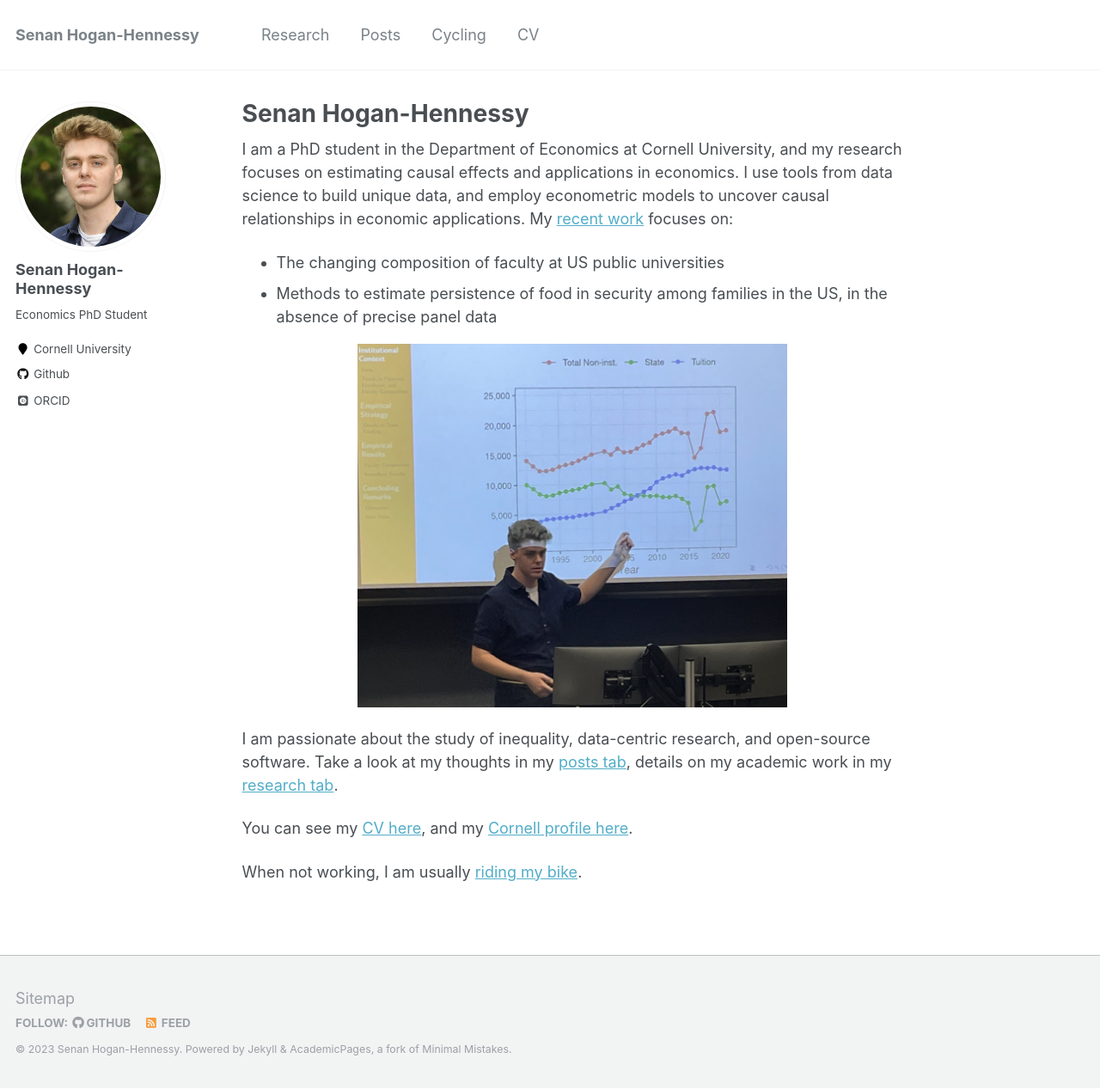
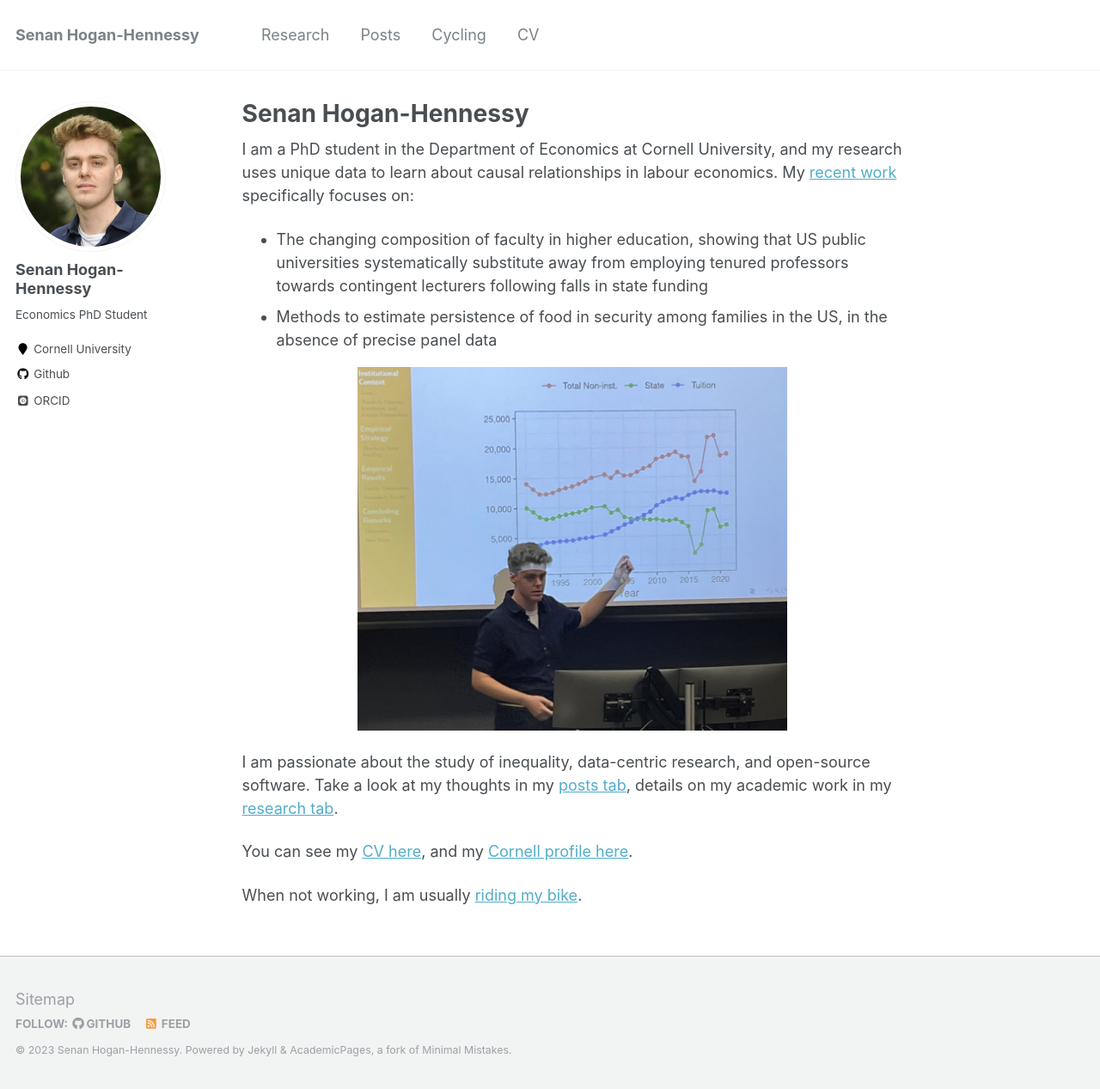
Before and after one commit to shoganhennessy/shoganhennessy.github.io, a Jekyll site: the page built from _pages/about.md, in a window 1280 px wide and 1267 px high. Shown: the whole window at 86% size. Built offline with Jekyll 4.4.1, drawn with Linux system fonts in a browser that asks for light colours; some web fonts are replaced.

Commit message:
adjust desc wording.

```diff
--- a/_pages/about.md
+++ b/_pages/about.md
@@ -8,11 +8,10 @@ redirect_from:
   - /about.html
 ---
 
-I am a PhD student in the Department of Economics at Cornell University, and my research focuses on estimating causal effects and applications in economics.
-I use tools from data science to build unique data, and employ econometric models to uncover causal relationships in economic applications.
-My [recent work](https://shoganhennessy.github.io/research/) focuses on:
+I am a PhD student in the Department of Economics at Cornell University, and my research uses unique data to learn about causal relationships in labour economics.
+My [recent work](https://shoganhennessy.github.io/research/) specifically focuses on:
 
-- The changing composition of faculty at US public universities
+- The changing composition of faculty in higher education, showing that US public universities systematically substitute away from employing tenured professors towards contingent lecturers following falls in state funding
 - Methods to estimate persistence of food in security among families in the US, in the absence of precise panel data
 
 <p style="text-align:center;">
```
Also changed, not shown: _pages/research.md (+1 -2 lines).
